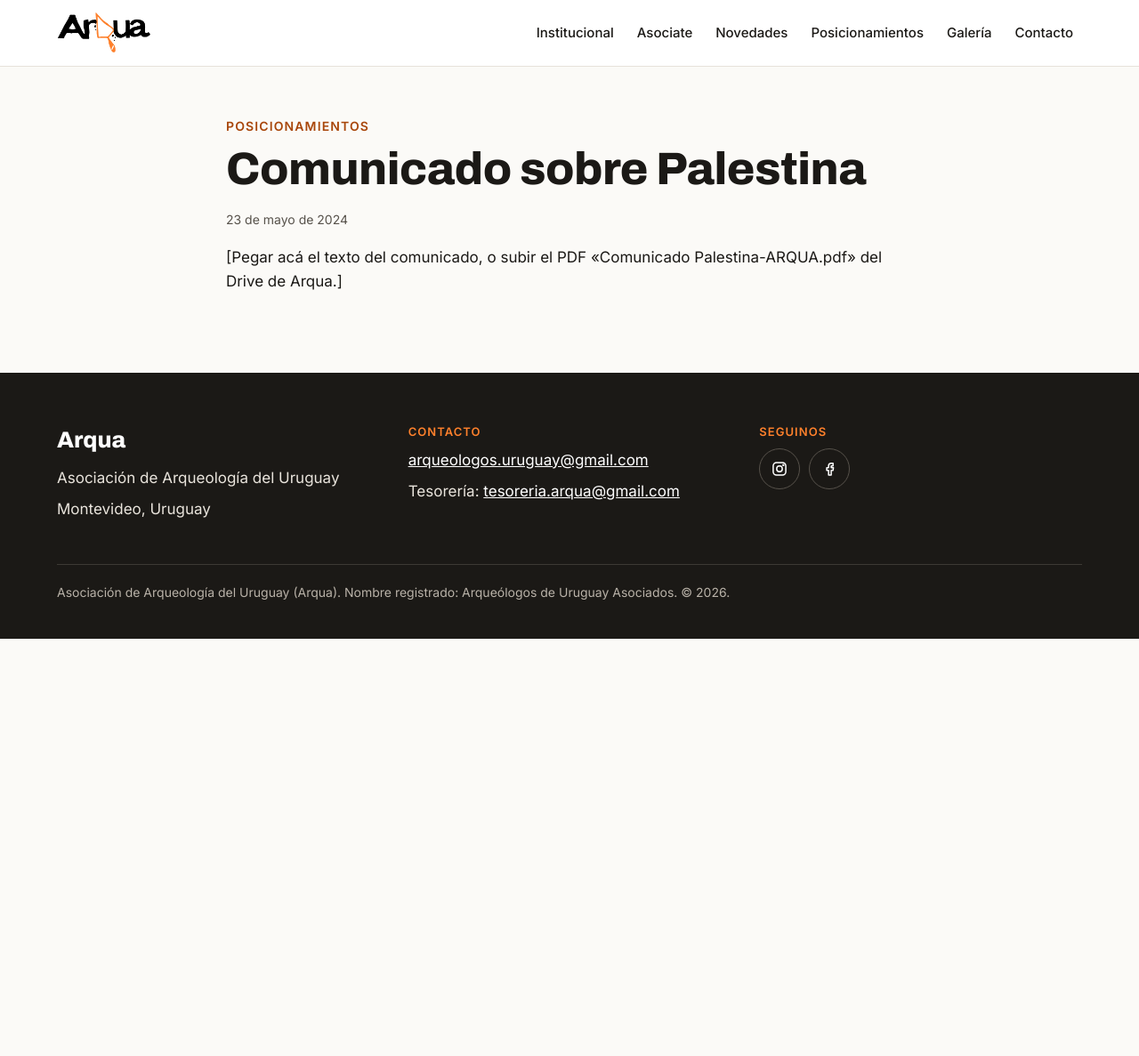
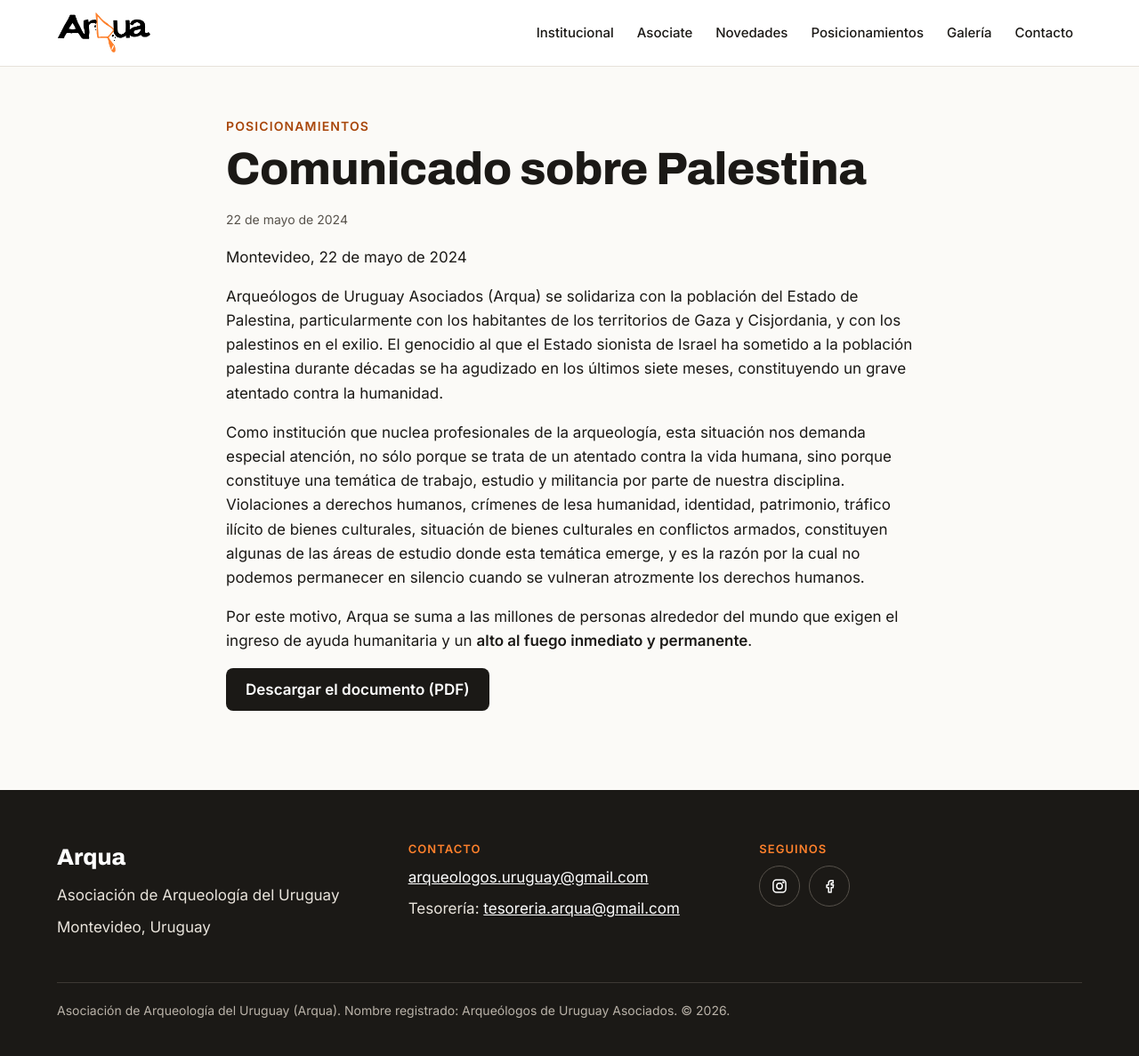
Before and after one commit to arqueologosuruguay/arqua-web, a Jekyll site: the page built from _declaraciones/comunicado-palestina.md, in a window 1280 px wide. Shown: the whole page at 89% size. Built offline with Jekyll 4.4.1, drawn with Linux system fonts in a browser that asks for light colours; before the commit the page ends 900 px from its top, so only the background shows below that.

Commit message:
Comunicado sobre Palestina completo
Co-Authored-By: Claude Opus 5.5 <noreply@anthropic.com>
Claude-Session: https://claude.ai/code/session_011VaqRyShKNRLEuNk98Dcts

```diff
--- a/_declaraciones/comunicado-palestina.md
+++ b/_declaraciones/comunicado-palestina.md
@@ -1,7 +1,14 @@
 ---
 title: "Comunicado sobre Palestina"
-date: 2024-05-23
-resumen: "Comunicado de Arqua."
+date: 2024-05-22
+resumen: "Arqua se solidariza con la población palestina y exige el ingreso de ayuda humanitaria y un alto al fuego inmediato y permanente."
+pdf: /assets/pdf/comunicado-palestina-2024.pdf
 ---
 
-[Pegar acá el texto del comunicado, o subir el PDF «Comunicado Palestina-ARQUA.pdf» del Drive de Arqua.]
+Montevideo, 22 de mayo de 2024
+
+Arqueólogos de Uruguay Asociados (Arqua) se solidariza con la población del Estado de Palestina, particularmente con los habitantes de los territorios de Gaza y Cisjordania, y con los palestinos en el exilio. El genocidio al que el Estado sionista de Israel ha sometido a la población palestina durante décadas se ha agudizado en los últimos siete meses, constituyendo un grave atentado contra la humanidad.
+
+Como institución que nuclea profesionales de la arqueología, esta situación nos demanda especial atención, no sólo porque se trata de un atentado contra la vida humana, sino porque constituye una temática de trabajo, estudio y militancia por parte de nuestra disciplina. Violaciones a derechos humanos, crímenes de lesa humanidad, identidad, patrimonio, tráfico ilícito de bienes culturales, situación de bienes culturales en conflictos armados, constituyen algunas de las áreas de estudio donde esta temática emerge, y es la razón por la cual no podemos permanecer en silencio cuando se vulneran atrozmente los derechos humanos.
+
+Por este motivo, Arqua se suma a las millones de personas alrededor del mundo que exigen el ingreso de ayuda humanitaria y un **alto al fuego inmediato y permanente**.
```
Also changed, not shown: 1 other file.
